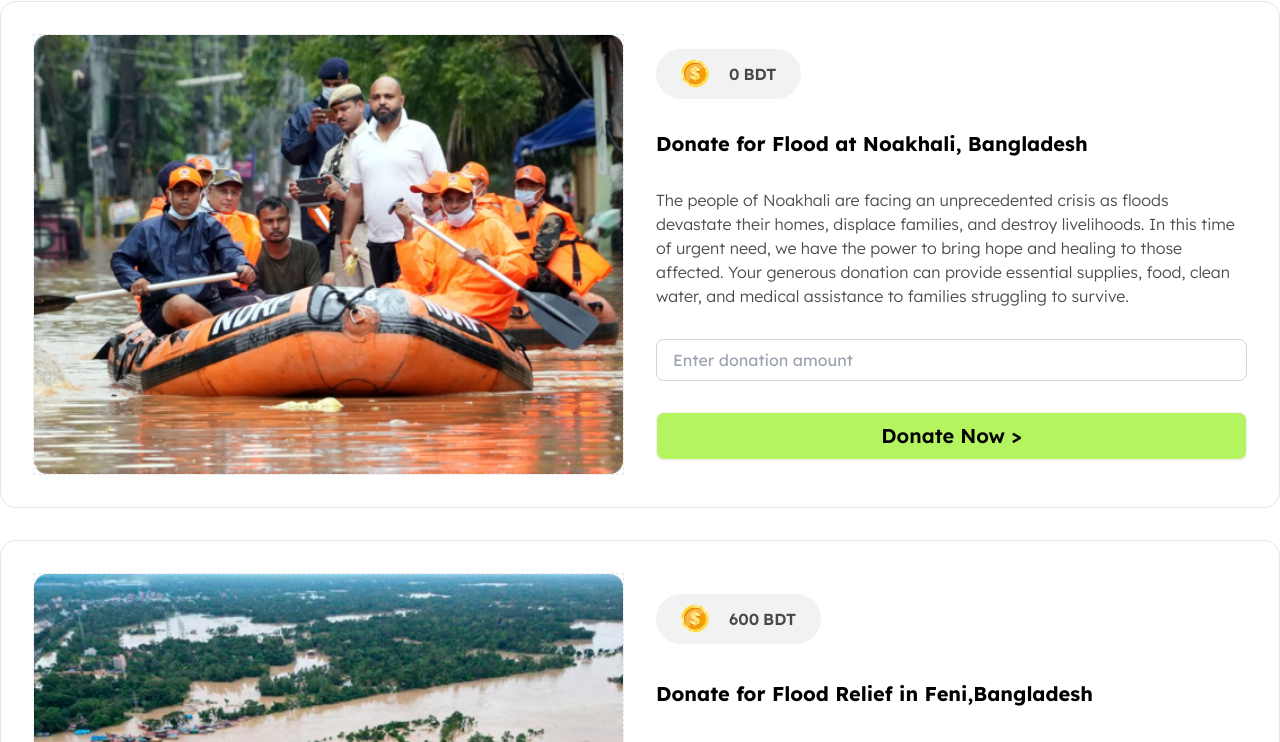
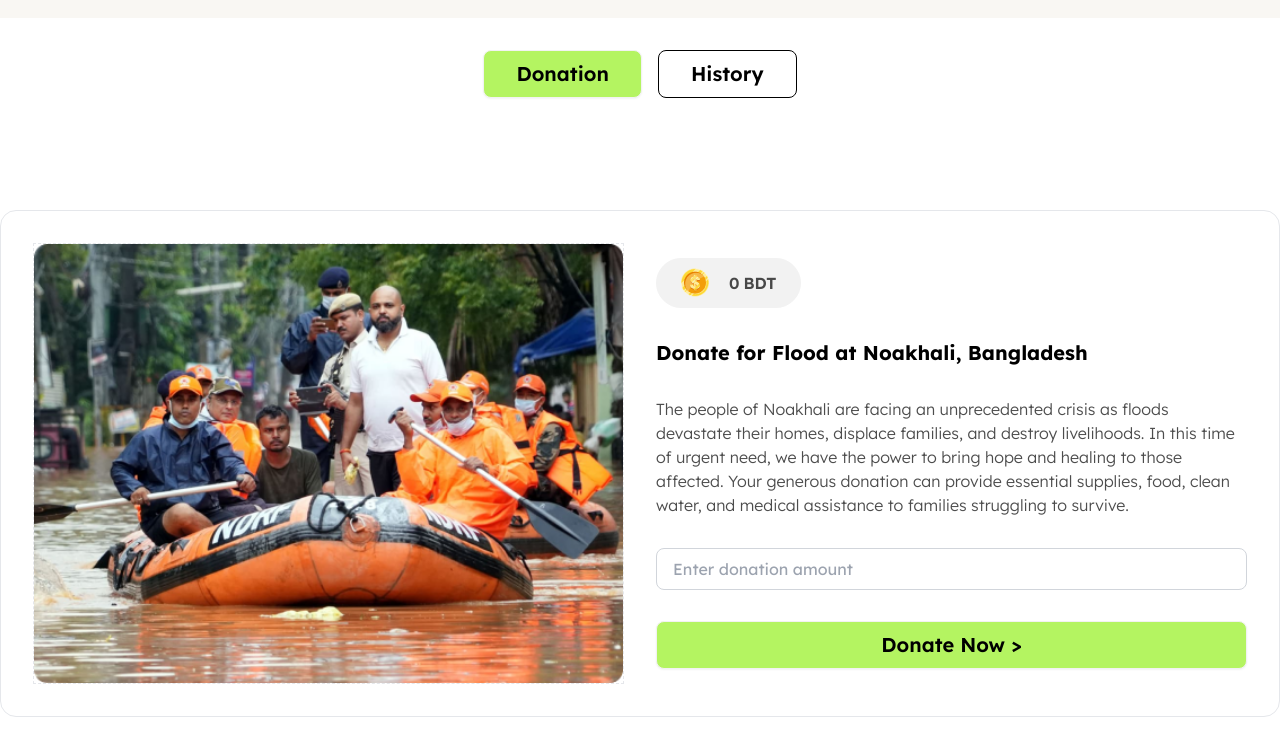
Before and after one commit to Najmul-Shaon/donate_bangledesh, a plain HTML site: page index.html in a window 1280 px wide. Shown: the part 79-821 px from the top of the page. Drawn offline with nearby package versions, Linux system fonts and the light colour scheme.

Commit message:
unhide menu

```diff
--- a/index.html
+++ b/index.html
@@ -42,7 +42,7 @@
     };
   </script>
   <body class="font-lexend">
-    <header class="sticky top-0 backdrop-blur bg-white/30 hidden">
+    <header class="sticky top-0 backdrop-blur bg-white/30">
       <!-- nav start  -->
       <nav class="bg-[#F9F7F3] py-4">
         <div class="navbar container mx-auto">
@@ -343,7 +343,9 @@
     </main>
     <footer>
       <div class="py-16 bg-gray-100 mt-16">
-        <p class="text-center text-base text-black/70">Copyright © Najmul Shaon</p>
+        <p class="text-center text-base text-black/70">
+          Copyright © Najmul Shaon
+        </p>
       </div>
     </footer>
     <!-- js file  -->
```
